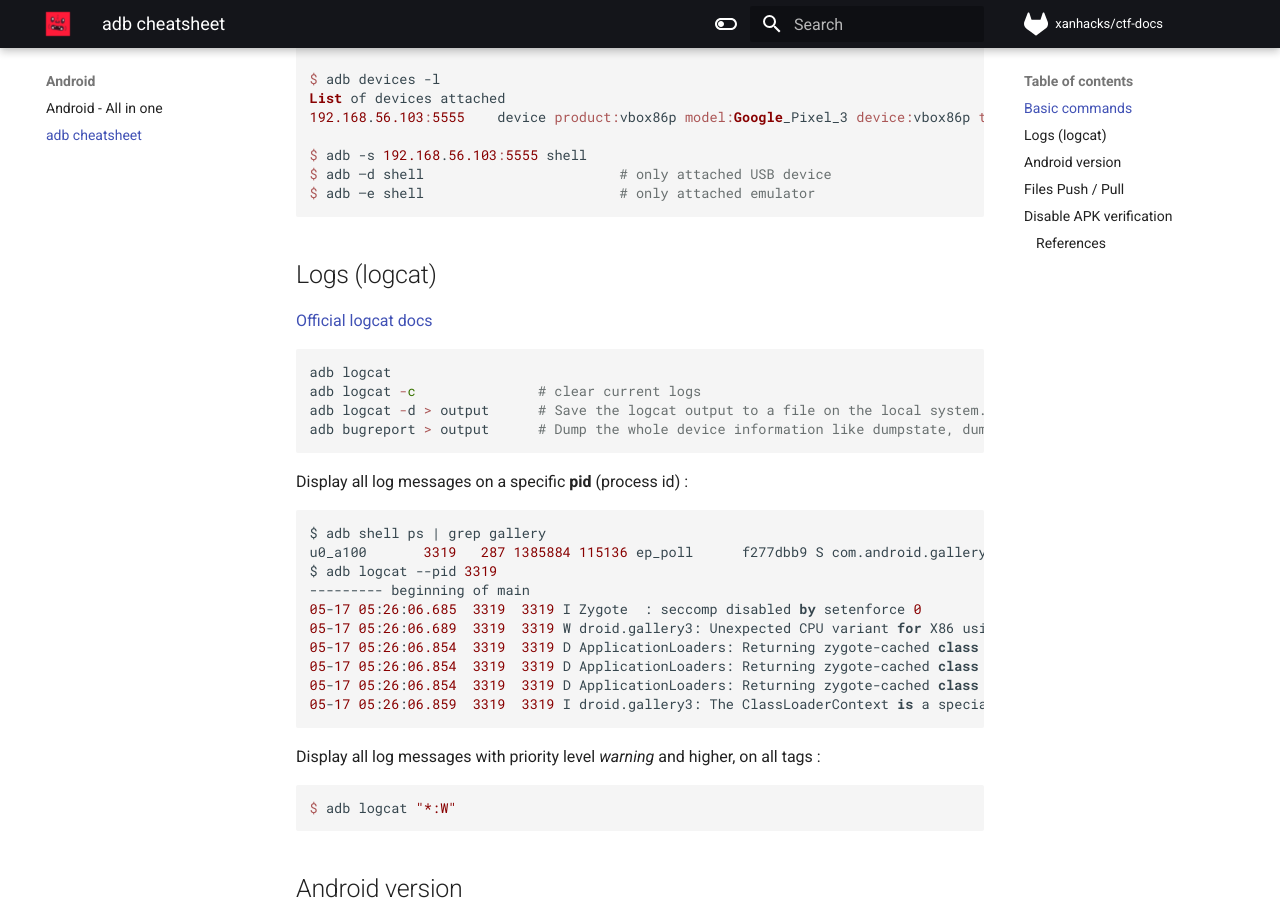
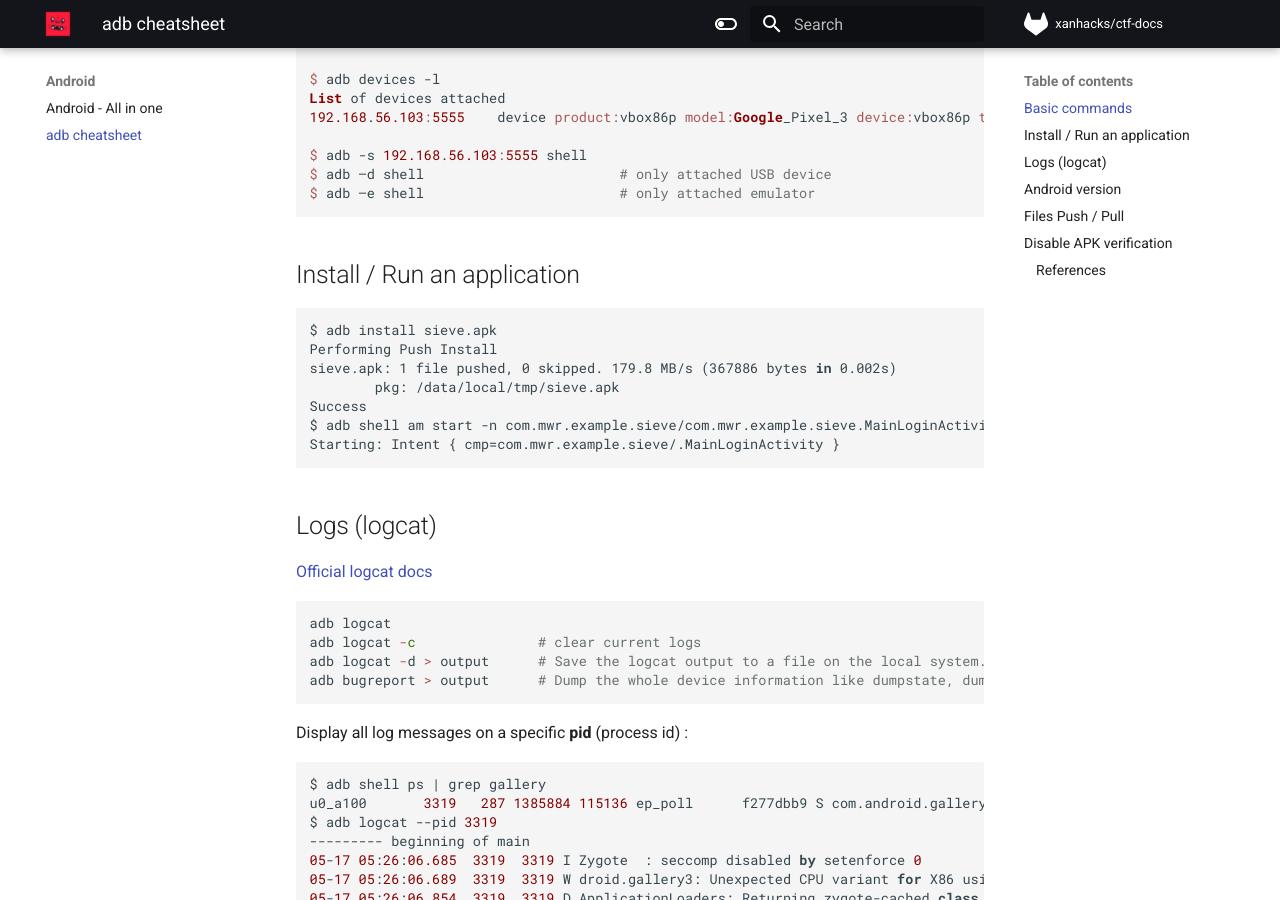
Before and after one commit to xanhacks/ctf-docs, an MkDocs documentation site: the page built from docs/android/02-adb.md, in a window 1280 px wide and 900 px high, scrolled down 700 px. Built offline with MkDocs 1.6.1 and Material for MkDocs 9.7.7, drawn with Linux system fonts in a browser that asks for light colours; nearby versions of some CDN libraries; comment, search, counter and statistics services are not loaded.

Commit message:
add install/run

````diff
--- a/docs/android/02-adb.md
+++ b/docs/android/02-adb.md
@@ -31,6 +31,18 @@ List of devices attached
 $ adb -s 192.168.56.103:5555 shell
 $ adb –d shell                        # only attached USB device
 $ adb –e shell                        # only attached emulator
+```
+
+## Install / Run an application
+
+```shell
+$ adb install sieve.apk
+Performing Push Install
+sieve.apk: 1 file pushed, 0 skipped. 179.8 MB/s (367886 bytes in 0.002s)
+        pkg: /data/local/tmp/sieve.apk
+Success
+$ adb shell am start -n com.mwr.example.sieve/com.mwr.example.sieve.MainLoginActivity
+Starting: Intent { cmp=com.mwr.example.sieve/.MainLoginActivity }
 ```
 
 ## Logs (logcat)
````
